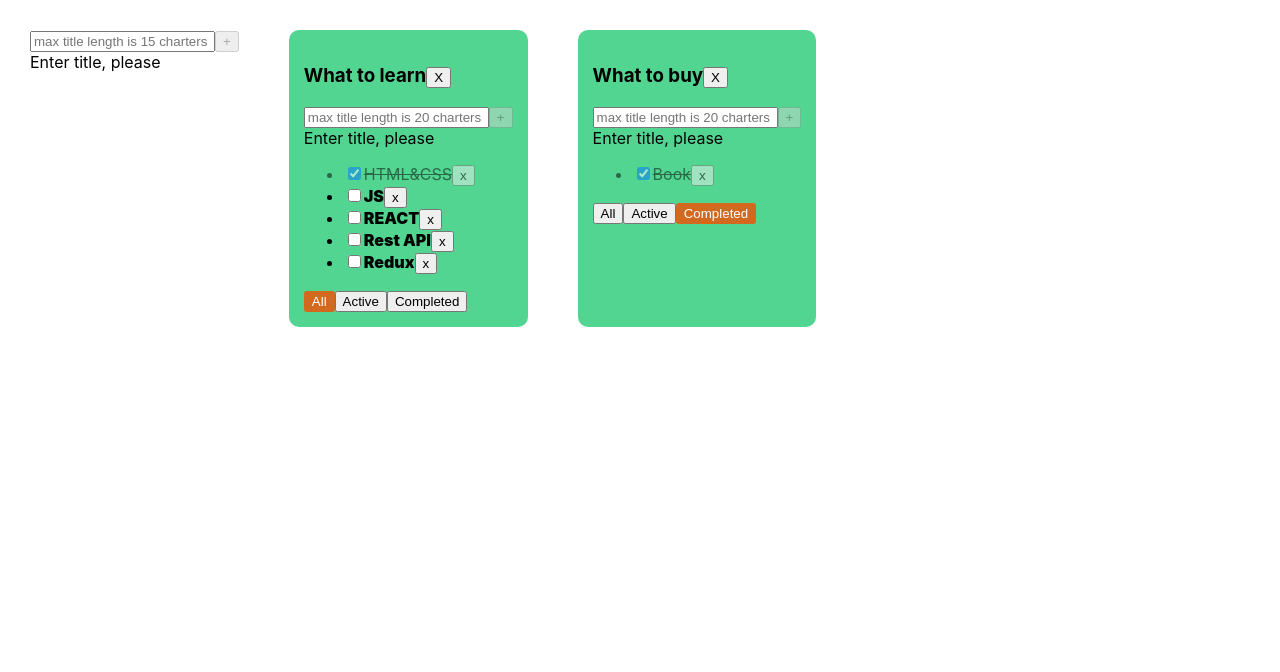
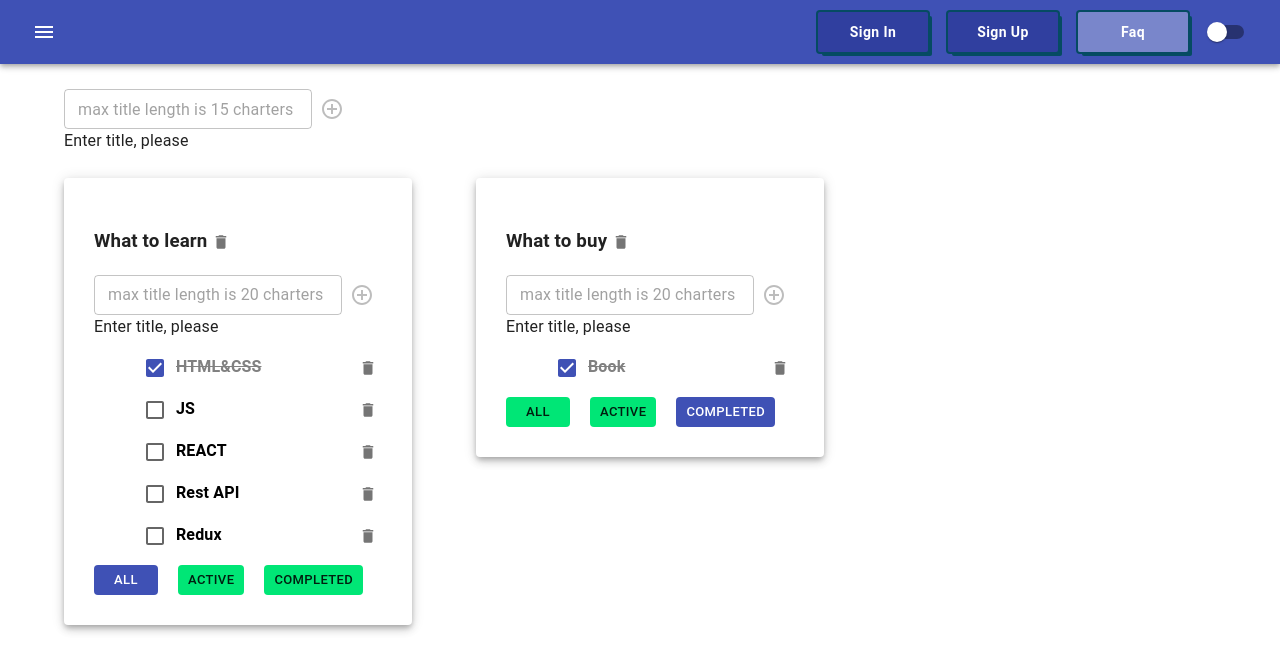
Before and after one commit to Allegro2000git/todolist, a React (Vite) app: page / in a window 1280 px wide. Shown: the top 672 px of the page. Built offline with nearby package versions, Linux system fonts and the light colour scheme.

Commit message:
todolist 02 - 3

```diff
--- a/package.json
+++ b/package.json
@@ -10,6 +10,10 @@
     "preview": "vite preview"
   },
   "dependencies": {
+    "@emotion/react": "^11.14.0",
+    "@emotion/styled": "^11.14.0",
+    "@mui/icons-material": "^6.4.7",
+    "@mui/material": "^6.4.7",
     "react": "19.0.0",
     "react-dom": "19.0.0",
     "uuid": "^11.0.5"
--- a/src/AddItemForm.tsx
+++ b/src/AddItemForm.tsx
@@ -1,5 +1,8 @@
 import {ChangeEvent, useState, type KeyboardEvent} from "react";
-import {Button} from "./Button.tsx";
+import AddCircleOutlineIcon from '@mui/icons-material/AddCircleOutline';
+import {IconButton} from "@mui/material";
+import TextField from "@mui/material/TextField";
+
 
 type AddItemFormPropsType = {
     createItem: (newTitle: string) => void
@@ -30,22 +33,26 @@ export const AddItemForm = ({createItem, maxTitleLength}: AddItemFormPropsType)
 
     return (
         <div>
-            <input
+            <TextField
+                   size="small"
+                   variant="outlined"
                    value={taskTitle}
                    placeholder={`max title length is ${maxTitleLength} charters`}
                    className={error ? "taskInputError" : ""}
+                   error={error}
+                   helperText={error && "Enter valid title"}
                    onChange={(e: ChangeEvent<HTMLInputElement>) => {
                        error && setError(false)
                        setTaskTitle(e.currentTarget.value)
                    }}
                    onKeyDown={createTaskOnKeyDownHandler}
             />
-            <Button
-                    title={"+"}
-                    onClickHandler={createTaskOnClickHandler}
-                    disabled={!taskTitle.length || maxTitleLengthError}
-            />
-            {error && <div style={{ color: "red" }}>enter valid title</div>}
+            <IconButton
+                onClick={createTaskOnClickHandler}
+                disabled={!taskTitle.length || maxTitleLengthError}
+            >
+                <AddCircleOutlineIcon/>
+            </IconButton>
             {!taskTitle && <div>Enter title, please</div>}
             {taskTitle && taskTitle.length <= maxTitleLength && <div>{`Max title length is ${maxTitleLength} charters`}</div>}
             {taskTitle.length > maxTitleLength && <div style={{color:"red"}}>Your task is too long</div>}
--- a/src/App.css
+++ b/src/App.css
@@ -1,26 +1,16 @@
 .app {
-  padding: 30px;
   display: flex;
+  flex-direction: column;
+  width: 100vw;
 }
 
-.app > div {
-  margin-right: 50px;
+.container {
+  display: flex;
+  align-items: center;
 }
 
-.todolist {
-  background-color: rgba(66, 209, 136, 0.91);
-  padding: 15px;
-  border-radius: 10px;
-}
-
-.task {
-  font-weight: 900;
-
-}
-
-.task_done {
+.is-done {
   opacity: 0.5;
-  text-decoration: line-through;
 }
 
 .filterBtn-active {
--- a/src/App.tsx
+++ b/src/App.tsx
@@ -3,6 +3,14 @@ import { Todolist } from './Todolist'
 import {useState} from "react";
 import {v1} from "uuid";
 import {AddItemForm} from "./AddItemForm.tsx";
+
+import AppBar from '@mui/material/AppBar'
+import Toolbar from '@mui/material/Toolbar'
+import IconButton from '@mui/material/IconButton'
+import MenuIcon from '@mui/icons-material/Menu'
+import {Container, createTheme, CssBaseline, Grid2, Paper, Switch, ThemeProvider} from "@mui/material";
+import {NavigationButton} from "./NavigationButton.ts";
+import {green, indigo} from "@mui/material/colors";
 
 export type TaskType = {
   id: string;
@@ -78,7 +86,6 @@ export const App = () => {
 
         setTasks({...tasks, [newToDoListId]: []})
     }
-
     const changeTodoListTitle = (todoListID: string, newListTitle: string) => {
         setTodoLists(todoLists.map(list => list.id === todoListID ? {...list, title: newListTitle} : list))
     }
@@ -87,7 +94,6 @@ export const App = () => {
     const toDoListComponent = todoLists.map((todoListElement)=> {
 
         let tasksForTodoList = tasks[todoListElement.id];
-
         if (todoListElement.filter === "active") {
             tasksForTodoList = tasks[todoListElement.id].filter(t => !t.isDone)
         } else if (todoListElement.filter === "completed") {
@@ -95,6 +101,8 @@ export const App = () => {
         }
 
         return (
+            <Grid2 key={todoListElement.id}>
+                <Paper elevation={5} sx={{p: "30px"}}>
                     <Todolist
                         key={todoListElement.id}
                         todoListID={todoListElement.id}
@@ -109,12 +117,47 @@ export const App = () => {
                         deleteToDoList={deleteToDoList}
                         changeTodoListTitle={changeTodoListTitle}
                     />
+                </Paper>
+            </Grid2>
         )
+    })
+
+    const [darkMode, setDarkMode] = useState<boolean>(false)
+
+    const theme = createTheme({
+        palette: {
+            primary: indigo,
+            secondary: green,
+            mode: darkMode ? "dark" : "light",
+        }
     })
 
     return (
         <div className="app">
+            <ThemeProvider theme={theme}>
+                <CssBaseline/>
+                <AppBar position="static">
+                    <Toolbar sx={{justifyContent: "space-between"}}>
+                        <IconButton color="inherit">
+                            <MenuIcon />
+                        </IconButton>
+                        <div>
+                            <NavigationButton>Sign in</NavigationButton>
+                            <NavigationButton>Sign up</NavigationButton>
+                            <NavigationButton background={theme.palette.primary.light}>Faq</NavigationButton>
+                            <Switch onChange={() => setDarkMode(!darkMode)}/>
+                        </div>
+                    </Toolbar>
+                </AppBar>
+                <Container>
+                    <Grid2 container sx={{p: "25px 0px "}}>
                         <AddItemForm createItem={createTodoList} maxTitleLength={15}/>
+                    </Grid2>
+                    <Grid2 container spacing={8}>
                         {toDoListComponent}
-            </div>)
+                    </Grid2>
+                </Container>
+            </ThemeProvider>
+            </div>
+    )
 }
--- a/src/Button.tsx
+++ b/src/Button.tsx
@@ -7,8 +7,10 @@ type ButtonPropsType = {
     classes?: string;
 }
 
-export const Button = ({title, onClickHandler, disabled, classes}: ButtonPropsType) => {
+const Button = ({title, onClickHandler, disabled, classes}: ButtonPropsType) => {
     return (
         <button className={classes} disabled={disabled} onClick={onClickHandler}>{title}</button>
     );
 }
+
+export default Button;
--- a/src/EditableSpan.tsx
+++ b/src/EditableSpan.tsx
@@ -1,4 +1,5 @@
 import {ChangeEvent, useState} from "react";
+import TextField from "@mui/material/TextField";
 
 type EditableSpanType = {
     title: string
@@ -16,7 +17,8 @@ export const EditableSpan = ({title, changeTitle}:EditableSpanType) => {
 
     return (
         isEditMode
-        ? <input
+        ? <TextField
+            variant="standard"
             autoFocus
             value={titleValue}
             onChange={(e: ChangeEvent<HTMLInputElement>) => {
--- /dev/null
+++ b/src/NavigationButton.ts
@@ -0,0 +1,18 @@
+import {styled} from "@mui/material";
+import Button from "@mui/material/Button";
+
+type Props = {
+    background?: string
+}
+
+export const NavigationButton = styled(Button)<Props>(({background, theme})=> ({
+    minWidth: '110px',
+    fontWeight: 'bold',
+    boxShadow: '0 0 0 2px #054B62, 4px 4px 0 0 #054B62',
+    borderRadius: '2px',
+    textTransform: 'capitalize',
+    margin: '0 10px',
+    padding: '8px 24px',
+    color: '#ffffff',
+    background: background || theme.palette.primary.dark,
+}))
--- a/src/Todolist.tsx
+++ b/src/Todolist.tsx
@@ -1,7 +1,12 @@
 import {filterValuesType, TaskType} from "./App.tsx";
-import {Button} from "./Button.tsx";
 import {AddItemForm} from "./AddItemForm.tsx";
 import {EditableSpan} from "./EditableSpan.tsx";
+import Button from "@mui/material/Button"
+import {Box, IconButton, List} from "@mui/material";
+import ListItem from '@mui/material/ListItem';
+import DeleteIcon from '@mui/icons-material/Delete';
+import Checkbox from '@mui/material/Checkbox';
+import {getListItemSx} from "./TodolistItem.styles.ts";
 
 
 export type TodolistPropsType = {
@@ -35,19 +40,27 @@ export const Todolist = ({
 
 
     const TasksList = tasks.length === 0
-        ? <span>Todolist is empty</span>
+        ? <p>Todolist is empty</p>
         : <ul>
             {tasks.map((t: TaskType) => {
             return (
-                <li key={t.id} className={t.isDone ? "task_done" : "task"}>
-                    <input
-                        type={"checkbox"}
+                <ListItem key={t.id}
+                          disablePadding
+                          sx={getListItemSx(t.isDone)}>
+                    <Box>
+                        <Checkbox
                             checked={t.isDone}
                             onChange={(e)=> changeTaskStatus(todoListID, t.id, e.currentTarget.checked)}
                         />
                     <EditableSpan title={t.title} changeTitle={(newTitle: string)=>changeTaskTitle(todoListID, t.id, newTitle)}/>
-                    <Button title={"x"} onClickHandler={()=>deleteTask(todoListID, t.id)}/>
-                </li>
+                    </Box>
+                    <IconButton
+                        aria-label="delete"
+                        size="small"
+                        onClick={() => {deleteTask(todoListID, t.id)}}>
+                        <DeleteIcon fontSize={"inherit"}/>
+                    </IconButton>
+                </ListItem>
                     )
                  })
             }
@@ -61,22 +74,43 @@ export const Todolist = ({
         <div className={"todolist"}>
             <h3>
                 <EditableSpan title={title} changeTitle={(newTitle: string)=>changeTodoListTitle(todoListID, newTitle)}/>
-                <Button title={"X"} onClickHandler={()=>deleteToDoList(todoListID)}/>
+                <IconButton
+                    aria-label="delete"
+                    size="small"
+                    onClick={() => {deleteToDoList(todoListID)}}
+                ><DeleteIcon fontSize={"inherit"}/>
+                </IconButton>
             </h3>
             <AddItemForm createItem={createTaskCallback} maxTitleLength={20}/>
+            <List>
                 {TasksList}
+            </List>
+            <Box sx={{display: "flex", gap: "20px"}}>
                 <Button
-                classes={filter === "all" ? 'filterBtn-active' : ''}
-                title={"All"}
-                onClickHandler={()=>changeTodolistFilter(todoListID,"all")}/>
+                    variant="contained"
+                    size="small"
+                    disableElevation
+                    color={filter === "all" ? "primary" : "secondary"}
+                    onClick={()=>changeTodolistFilter(todoListID,"all")}
+                >All</Button>
+
                 <Button
-                classes={filter === "active" ? 'filterBtn-active' : ''}
-                title={"Active"}
-                onClickHandler={()=>changeTodolistFilter(todoListID,"active")}/>
+                    variant="contained"
+                    size="small"
+                    disableElevation
+                    color={filter === "active" ? "primary" : "secondary"}
+                    onClick={()=>changeTodolistFilter(todoListID,"active")}
+                >Active</Button>
+
                 <Button
-                classes={filter === "completed" ? 'filterBtn-active' : ''}
-                title={"Completed"}
-                onClickHandler={()=>changeTodolistFilter(todoListID,"completed")}/>
+                    variant="contained"
+                    size="small"
+                    disableElevation
+                    color={filter === "completed" ? "primary" : "secondary"}
+                    onClick={()=>changeTodolistFilter(todoListID,"completed")}
+                >Completed</Button>
+            </Box>
+
         </div>
     );
 }
--- /dev/null
+++ b/src/TodolistItem.styles.ts
@@ -0,0 +1,12 @@
+import {SxProps} from "@mui/material"
+
+
+export const getListItemSx = (isDone: boolean): SxProps => ({
+    display: "flex",
+    justifyContent: "space-between",
+    alignItems: "center",
+    p: "0",
+    fontWeight: "700",
+    color: isDone ? "grey":"black",
+    textDecoration: isDone ? "line-through" : "none"
+})
```
Also changed, not shown: 1 other file (tests, documents, lock files or other folders). Lines whose indentation alone changed are shown as unchanged.
